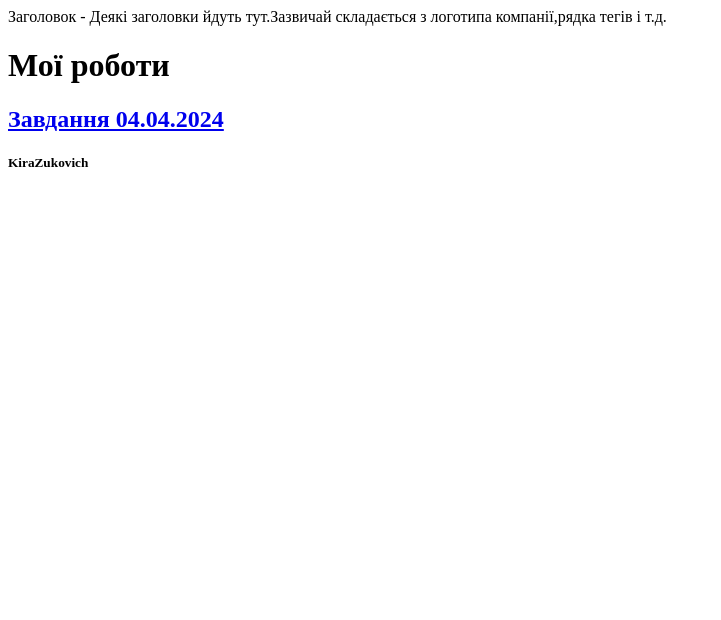
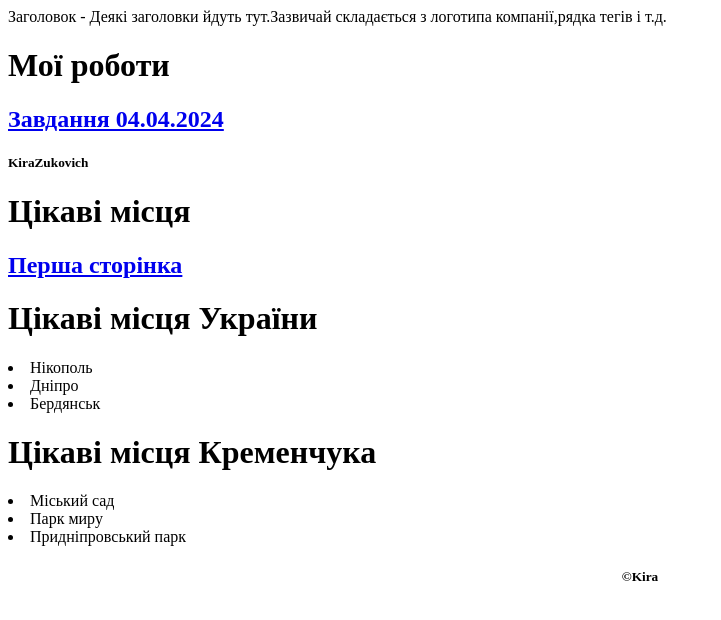
Before and after one commit to KiraZukovic/lessons, a plain HTML site: page index.html in a window 1280 px wide. Shown: the whole page, without its empty margins (0-721 px from the left). Drawn offline with Linux system fonts and the light colour scheme.

Commit message:
Update index.html

```diff
--- a/index.html
+++ b/index.html
@@ -16,3 +16,31 @@
 </footer>
 </body>
 </html>
+<!DOCTYPE html>
+<html>
+<head>
+	<meta charset="utf-8">
+	<title>Завдання 04.04.2024</title>
+</head>
+<body>
+<header>
+
+</header>
+<h1>Цікаві місця</h1>
+<a href="index.html"> <h2>Перша сторінка </h2></a>
+<u1><h1>Цікаві місця України</h1>
+	<li>Нікополь</li>
+	<li>Дніпро</li>
+	<li>Бердянськ</li>
+</u1>
+<o1><h1>Цікаві місця Кременчука</h1>
+	<li>Міський сад</li>
+	<li>Парк миру</li>
+	<li>Придніпровський парк</li>
+</o1>
+
+<footer>
+	<h5 align="center">&#169Kira</h5>
+</footer>
+</body>
+</html>
```
